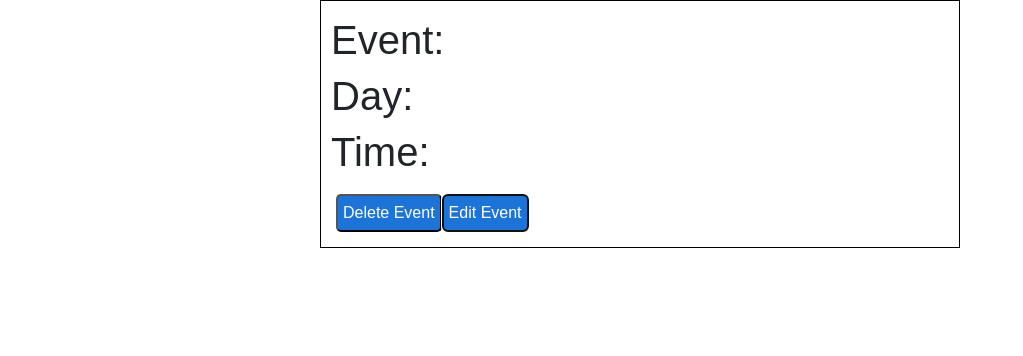
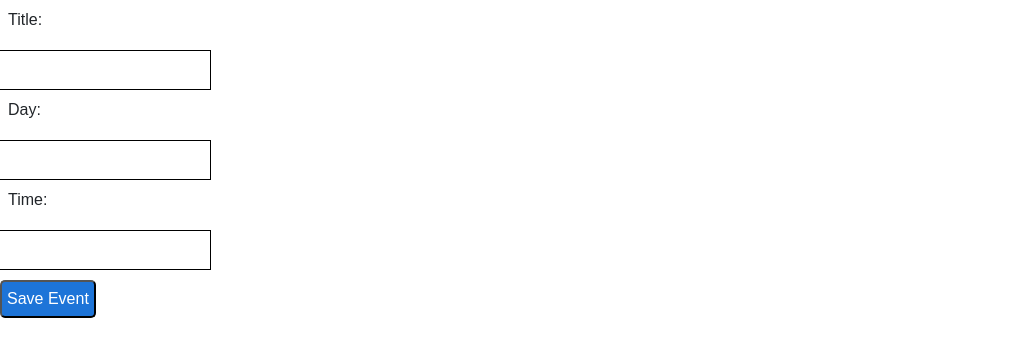
Before and after one commit to stacief510/project3-scheduler, a React (Create React App) app in the folder front-end/: page /events/1 in a window 1280 px wide. Both pictures are taken after a click on the button "Edit Event". Shown: the top 356 px of the page, without its empty margins (0-1023 px from the left). Built offline with nearby package versions, Linux system fonts and the light colour scheme; no server answers.

Commit message:
update function working

```diff
--- a/front-end/src/components/Event.js
+++ b/front-end/src/components/Event.js
@@ -3,15 +3,20 @@ import axios from 'axios';
 
 class Event extends Component {
         state={
-            events:[]
+            day: '',
+            time: '',
+            title: '',
+            editable: true
         }
 
         componentDidMount = () => {
             let oneEvent = this.props.match.params.id;
-            let results = axios.get(`http://localhost:3001/events/${oneEvent}`)
+            axios.get(`http://localhost:3001/events/${oneEvent}`)
             .then((res)=>{
                 this.setState({
-                    events: res.data
+                    day: res.data.day,
+                    time: res.data.time,
+                    title: res.data.title,
                 })
             });
         }
@@ -24,24 +29,81 @@ class Event extends Component {
                 })
 
         }
+        onEdit=()=>{
+            this.setState({
+                editable: false
+            })
+        }
+        onSave=(event)=>{
+            event.preventDefault();
+            const {title, day, time} = this.state;
+            let oneEvent = this.props.match.params.id;
+            // console.log('Event id = ', oneEvent)
+            // console.log('Event = ', title, day, time)
+
+            axios.put(`http://localhost:3001/events/${oneEvent}`, {title, day, time})
+                .then(res => {
+                    let updatedEvent = res.data;
+                    // console.log(updatedEvent)
+                    this.setState({
+                        time:updatedEvent.time,
+                        day:updatedEvent.day,
+                        title:updatedEvent.title,
+                        editable: true,
+                    })
+                });
+        }
+
+        handleTitleChange=(event)=>{
+            const value = event.target.value;
+            this.setState({title: value});
+        }
+
+        handleDayChange=(event)=>{
+            const value = event.target.value;
+            this.setState({day: value});
+        }
+        handleTimeChange=(event)=>{
+            const value = event.target.value;
+            this.setState({time: value});
+        }
 
         render(){
-        return(
-            <div className="singleEvent" data-event-index= {this.props.match.params.id} >
+            console.log(111, this.props)
+            console.log(222, this.state)
+            if(this.state.editable){
+                return(
+                <div className="singleEvent" data-event-index= {this.props.match.params.id} >
                     <h1 className="row">
-                       Event: {this.state.events.title}
+                    Event: {this.state.title}
                     </h1>
                     <h1 className="row">
-                       Day: {this.state.events.day}
+                    Day: {this.state.day}
                     </h1>
                     <h1 className="row">
-                       Time: {this.state.events.time}
+                    Time: {this.state.time}
                     </h1>
                     <button type="delete" onClick={this.onDelete}>Delete Event</button>
                     <button type="edit" onClick={this.onEdit}>Edit Event</button>
-
-            </div>
-        )
+                </div>
+                )
+            }
+            else{
+                return(
+                <div className="updateEventForm"
+                    data-event-index= {this.props.match.params.id} >
+                    <form>
+                        <label>Title:</label>
+                        <input onChange={this.handleTitleChange} type="text" className="row" value={this.state.title}/>
+                        <label>Day:</label>
+                        <input onChange={this.handleDayChange} type="text" className="row" value={this.state.day}/>
+                        <label>Time:</label>
+                        <input onChange={this.handleTimeChange} type="text" className="row" value={this.state.time}/>
+                        <button type="save" onClick={this.onSave}>Save Event</button>
+                    </form>
+                    </div>
+                )
+            }
     }
 }
 
--- a/front-end/src/components/Events.js
+++ b/front-end/src/components/Events.js
@@ -1,5 +1,4 @@
 import React, {Component} from 'react';
-import Event from "../components/Event";
 
 let days = [{ 0: 'Sunday', 1: 'Monday', 2: 'Tuesday', 3: 'Wednesday', 4: 'Thursday', 5: 'Friday'}];
 
--- a/front-end/src/components/NewEvent.js
+++ b/front-end/src/components/NewEvent.js
@@ -1,5 +1,4 @@
 import React, {Component} from 'react';
-import axios from 'axios';
 
 class newEvent extends Component {
 
--- a/front-end/src/containers/CalendarContainer.js
+++ b/front-end/src/containers/CalendarContainer.js
@@ -3,7 +3,6 @@ import {Link} from 'react-router-dom';
 import axios from 'axios';
 import NewEvent from '../components/NewEvent';
 import Events from '../components/Events';
-import Event from '../components/Event';
 
 class CalendarContainer extends Component{
 
@@ -40,9 +39,21 @@ class CalendarContainer extends Component{
             let day = event.day
             let agenda = {};
 
+
+
+
             if (results[day]) {
                 let id = event._id;
-                agenda.title = <Link to={`/events/${id}`}>{event.title}</Link>;
+
+                let eventDetails = {
+                    pathname: `/events/${id}`,
+                    param1: "findme!",
+                    state: { foo: 'bar'}
+                  };
+
+                agenda.title = <Link
+                    to={eventDetails}
+                    >{event.title}</Link>;
                 results[day].push(agenda)
             }
         })
```
Also changed, not shown: 2 other files (tests, documents, lock files or other folders).
